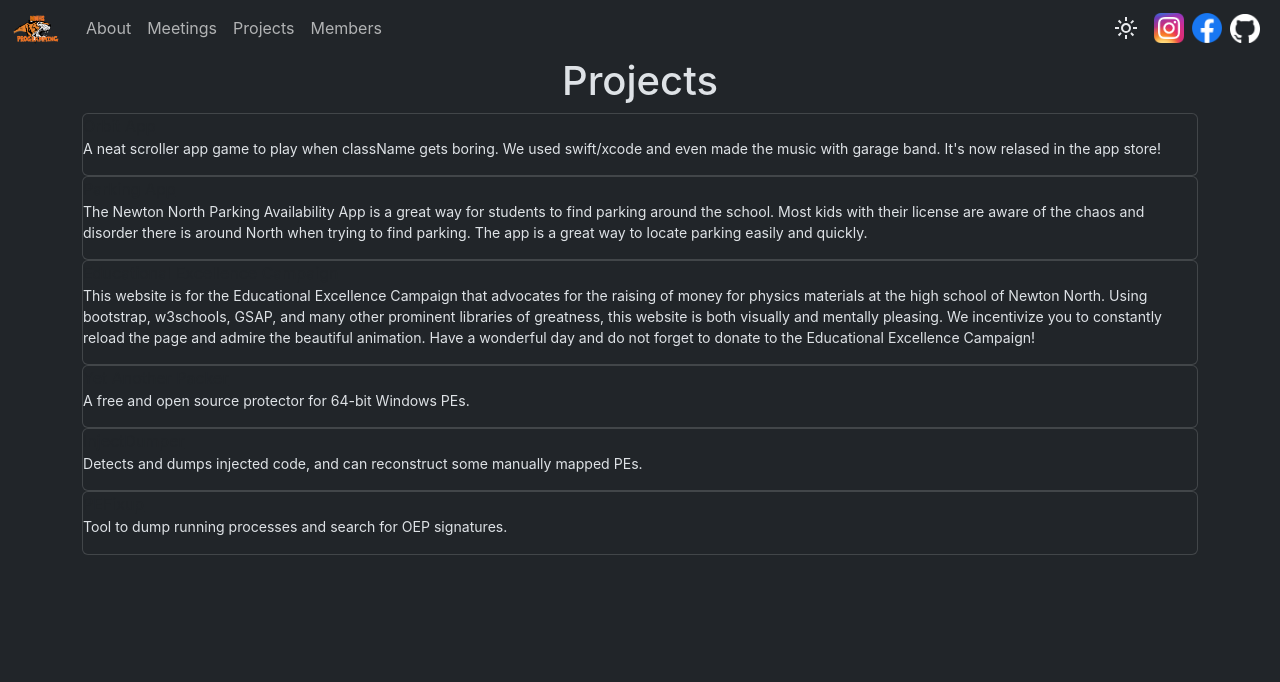
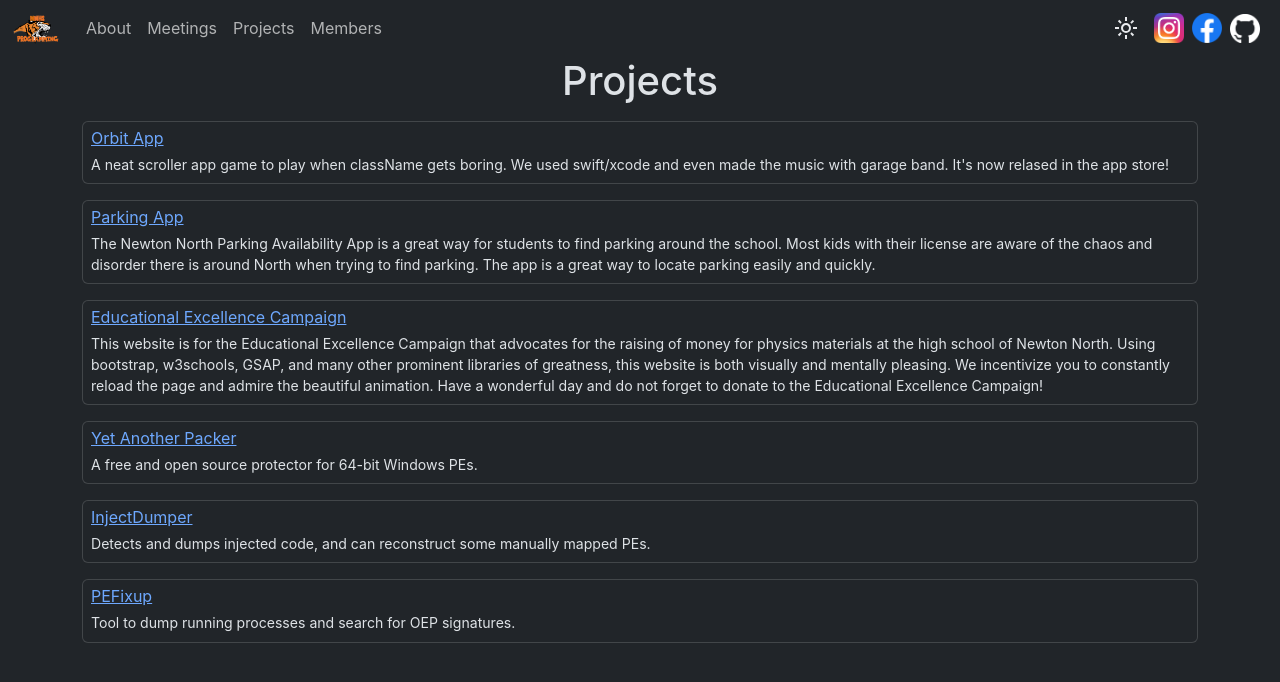
Before and after one commit to NNHS-Programming-Club/website, a React (Create React App) app: page /projects in a window 1280 px wide. Shown: the top 682 px of the page. Built offline with nearby package versions, Linux system fonts and the light colour scheme; the HTML template or start-up script is replaced by a standard one.

Commit message:
style: Changed coloring and padding for Projects page

```diff
--- a/src/pages/Projects.js
+++ b/src/pages/Projects.js
@@ -3,32 +3,32 @@ import React from 'react'
 export default function Projects() {
   return (
     <div>
-      <h1>Projects</h1>
+      <h1 className="mb-3">Projects</h1>
         <div className="container">
           {/* Note: These projects were taken from the old NNHS programming club website */}
-          <div className="card">
-            <a className="link-dark name" href="https://apps.apple.com/us/app/orbit-a-space-game/id1353390547">Orbit App</a>
-            <p>A neat scroller app game to play when className gets boring. We used swift/xcode and even made the music with garage band. It's now relased in the app store!</p>
+          <div className="card mb-3">
+            <a className="name mt-1 ms-2" href="https://apps.apple.com/us/app/orbit-a-space-game/id1353390547">Orbit App</a>
+            <p className="mt-1 ms-2 mb-2">A neat scroller app game to play when className gets boring. We used swift/xcode and even made the music with garage band. It's now relased in the app store!</p>
           </div>
-          <div className="card">
-            <a className="link-dark name" href="https://apps.apple.com/us/app/north-parking/id1439643706">Parking App</a>
-            <p>The Newton North Parking Availability App is a great way for students to find parking around the school. Most kids with their license are aware of the chaos and disorder there is around North when trying to find parking. The app is a great way to locate parking easily and quickly.</p>
+          <div className="card mb-3">
+            <a className="name mt-1 ms-2" href="https://apps.apple.com/us/app/north-parking/id1439643706">Parking App</a>
+            <p className="mt-1 ms-2 mb-2">The Newton North Parking Availability App is a great way for students to find parking around the school. Most kids with their license are aware of the chaos and disorder there is around North when trying to find parking. The app is a great way to locate parking easily and quickly.</p>
           </div>
-          <div className="card">
-            <a className="link-dark name" href="https://betinakreiman.github.io/edExCampaign/">Educational Excellence Campaign</a>
-            <p>This website is for the Educational Excellence Campaign that advocates for the raising of money for physics materials at the high school of Newton North. Using bootstrap, w3schools, GSAP, and many other prominent libraries of greatness, this website is both visually and mentally pleasing. We incentivize you to constantly reload the page and admire the beautiful animation. Have a wonderful day and do not forget to donate to the Educational Excellence Campaign!</p>
+          <div className="card mb-3">
+            <a className="name mt-1 ms-2" href="https://betinakreiman.github.io/edExCampaign/">Educational Excellence Campaign</a>
+            <p className="mt-1 ms-2 mb-2">This website is for the Educational Excellence Campaign that advocates for the raising of money for physics materials at the high school of Newton North. Using bootstrap, w3schools, GSAP, and many other prominent libraries of greatness, this website is both visually and mentally pleasing. We incentivize you to constantly reload the page and admire the beautiful animation. Have a wonderful day and do not forget to donate to the Educational Excellence Campaign!</p>
           </div>
-          <div className="card">
-            <a className="link-dark name" href="https://undisassemble.github.io/yap.html">Yet Another Packer</a>
-            <p>A free and open source protector for 64-bit Windows PEs.</p>
+          <div className="card mb-3">
+            <a className="name mt-1 ms-2" href="https://undisassemble.github.io/yap.html">Yet Another Packer</a>
+            <p className="mt-1 ms-2 mb-2">A free and open source protector for 64-bit Windows PEs.</p>
           </div>
-          <div className="card">
-            <a className="link-dark name" href="https://github.com/undisassemble/InjectDumper">InjectDumper</a>
-            <p>Detects and dumps injected code, and can reconstruct some manually mapped PEs.</p>
+          <div className="card mb-3">
+            <a className="name mt-1 ms-2" href="https://github.com/undisassemble/InjectDumper">InjectDumper</a>
+            <p className="mt-1 ms-2 mb-2">Detects and dumps injected code, and can reconstruct some manually mapped PEs.</p>
           </div>
-          <div className="card">
-            <a className="link-dark name" href="https://github.com/undisassemble/PEFixup">PEFixup</a>
-            <p>Tool to dump running processes and search for OEP signatures.</p>
+          <div className="card mb-3">
+            <a className="name mt-1 ms-2" href="https://github.com/undisassemble/PEFixup">PEFixup</a>
+            <p className="mt-1 ms-2 mb-2">Tool to dump running processes and search for OEP signatures.</p>
           </div>
         </div>
     </div>
```
